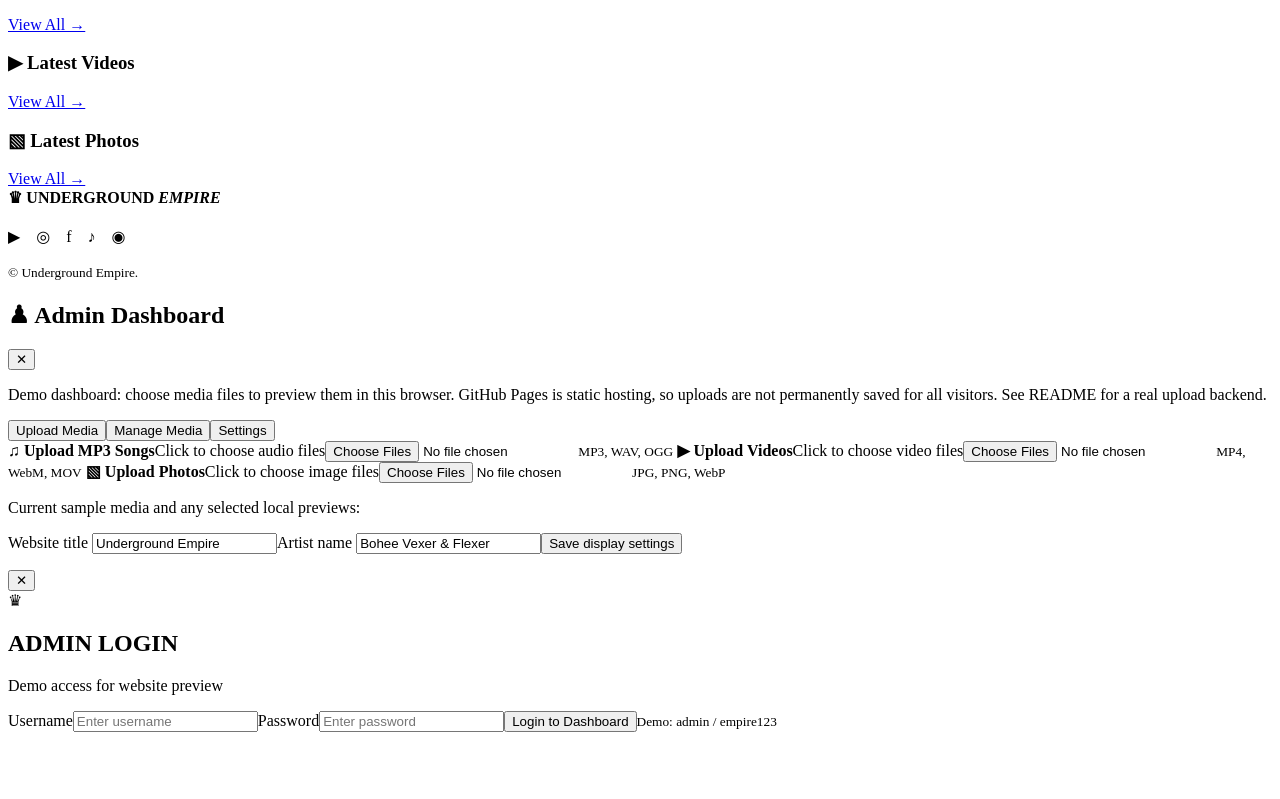
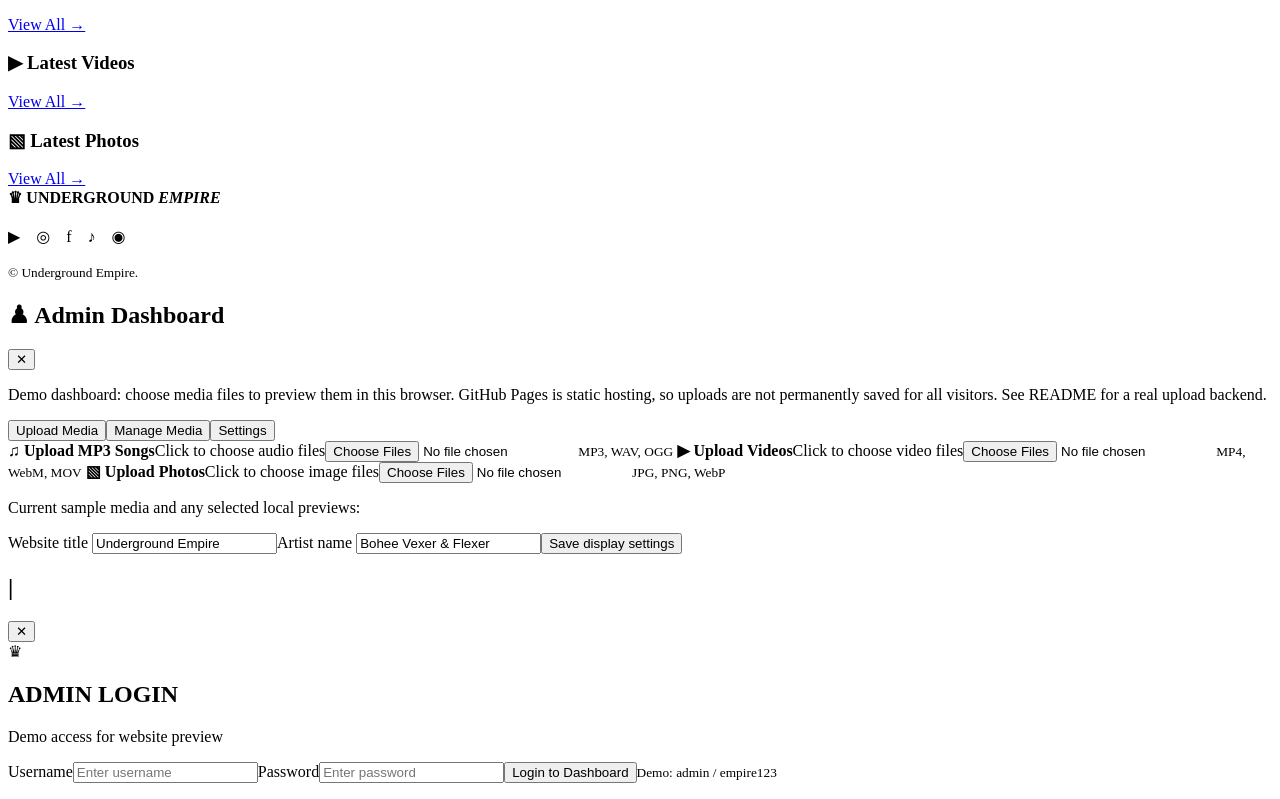
Before and after one commit to undergroundempire/Boheeofficial, a plain HTML site: page index.html in a window 1280 px wide. Shown: the part 1121-1920 px from the top of the page. Before the commit the page ends 1869 px from the top, so only its background shows below. Drawn offline with Linux system fonts and the light colour scheme.

Commit message:
Update index.html

```diff
--- a/index.html
+++ b/index.html
@@ -41,6 +41,25 @@
 <div id="manageTab" class="tab-content hidden"><p>Current sample media and any selected local previews:</p><div id="manageList"></div></div>
 <div id="settingsTab" class="tab-content hidden"><label class="setting">Website title <input id="siteTitle" value="Underground Empire"></label><label class="setting">Artist name <input id="artistName" value="Bohee Vexer & Flexer"></label><button id="saveSettings" class="red-btn">Save display settings</button><p id="settingsStatus"></p></div>
 </section>
+
+<!-----typing text-->
+<h2 class="typing">
+  <span id="typingText"></span><span class="cursor">|</span>
+</h2>
+
+
+
+
+
+
+
+
+
+
+
+
+
+
 <div id="loginModal" class="modal"><form id="loginForm" class="login-card"><button type="button" id="closeLogin" class="close">✕</button><div class="bigcrown">♛</div><h2>ADMIN LOGIN</h2><p>Demo access for website preview</p><label>Username<input id="username" autocomplete="username" placeholder="Enter username" required></label><label>Password<input id="password" type="password" autocomplete="current-password" placeholder="Enter password" required></label><button class="red-btn" type="submit">Login to Dashboard</button><small>Demo: admin / empire123</small><p id="loginError" class="error"></p></form></div>
 <div class="toast" id="toast" role="status"></div>
 <script src="script.js"></script>
```
